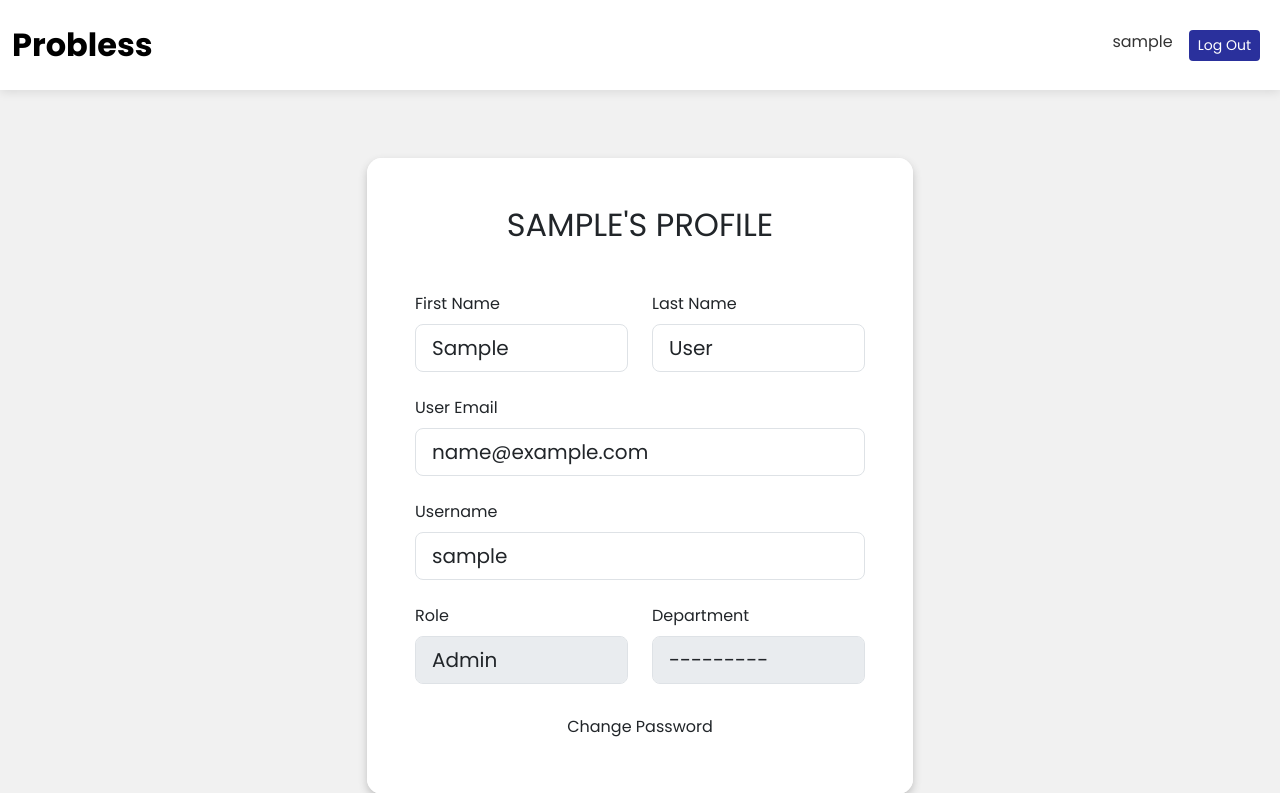
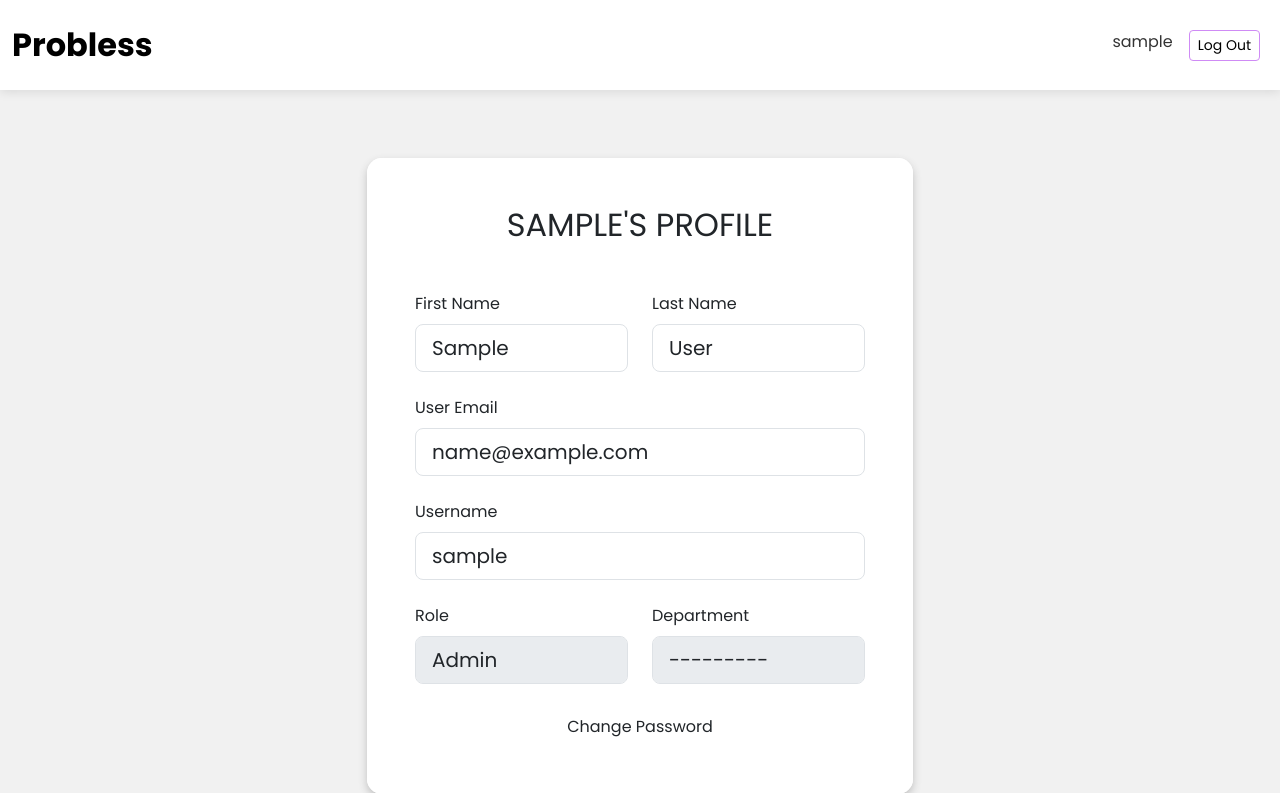
Before and after one commit to luismarrer/Probless-project, a Django app: page /account/profile/1/ in a window 1280 px wide. Shown: the top 793 px of the page. Run offline with Django 5.2, Linux system fonts and the light colour scheme; the visitor is signed in with stand-in values (Sample User, id 1); data comes from the database, SQL or seed files in the repository; data that the repository does not hold is empty; some libraries are stand-ins or nearby versions.

Commit message:
Update button styles for consistency; change background colors and hover effects across multiple templates

```diff
--- a/probless/account/templates/create_user.html
+++ b/probless/account/templates/create_user.html
@@ -67,7 +67,7 @@
 
                                 <div class="d-flex justify-content-center">
                                     <button type="button" class="btn" onclick="window.history.back();">Cancel</button>
-                                    <button type="submit" data-mdb-button-init data-mdb-ripple-init class="btn btn-block custom-button-auth text-white" style="background: #4d9afd">Create</button>
+                                    <button type="submit" data-mdb-button-init data-mdb-ripple-init class="btn btn-block custom-button-auth text-white" style="background: #6D28D9">Create</button>
                                 </div>
                             </form>
                         </div>
--- a/probless/account/templates/login.html
+++ b/probless/account/templates/login.html
@@ -14,7 +14,7 @@
         <div class="d-flex align-items-center pt-5 gradient-custom-3 pb-5" style="min-height: 100vh">
             <div class="container h-100">
                 <div class="row d-flex justify-content-center align-items-center h-100">
-                    <div class="col-12 col-md-9 col-lg-7 col-xl-6">
+                    <div class="col-12 col-md-9 col-lg-7 col-xl-5">
                         <div class="card" style="border-radius: 15px; border: none; box-shadow: 0px 4px 8px rgb(192, 192, 192)">
                             <div class="card-body p-5">
                                 <h2 class="text-uppercase text-center mb-5">Login to continue</h2>
--- a/probless/account/templates/signup_owner.html
+++ b/probless/account/templates/signup_owner.html
@@ -64,7 +64,7 @@
 
                                     <div class="d-flex justify-content-center">
                                     <button  type="submit" data-mdb-button-init
-                                        data-mdb-ripple-init class="btn btn-block custom-button-auth text-white">Register</button>
+                                        data-mdb-ripple-init class="btn btn-block custom-button-auth text-white" style="background: #6D28D9">Register</button>
                                     </div>
 
                                     <p class="text-center text-muted mt-5 mb-0">Already have an account? <a href="{% url 'login' %}"
--- a/probless/account/templates/update_user.html
+++ b/probless/account/templates/update_user.html
@@ -58,7 +58,7 @@
                                 {% if request.user.is_owner%}
                                     <div class="d-flex justify-content-center">
                                         <a href="{% url 'change_password' user.id %}" class="btn" title="Change Password">Change Password</a>
-                                        <button type="submit" data-mdb-button-init data-mdb-ripple-init class="btn btn-block custom-button-auth text-white" style="background: #4d9afd">Update</button>
+                                        <button type="submit" data-mdb-button-init data-mdb-ripple-init class="btn btn-block custom-button-auth text-white"">Update</button>
                                     </div>
                                 {% endif %}
                             </form>
--- a/probless/account/templates/view_detail_user.html
+++ b/probless/account/templates/view_detail_user.html
@@ -57,7 +57,7 @@
                                 <div class="d-flex justify-content-center">
                                     <a href="{% url 'change_password' user.id %}" class="btn" title="Change Password">Change Password</a>
                                     {% if request.user.is_owner%}
-                                        <button type="submit" data-mdb-button-init data-mdb-ripple-init class="btn btn-block custom-button-auth text-white" style="background: #4d9afd">Update</button>
+                                        <button type="submit" data-mdb-button-init data-mdb-ripple-init class="btn btn-block custom-button-auth text-white" style="background: #6D28D9">Update</button>
                                     </div>
                                 {% endif %}
                             </form>
--- a/probless/core/static/style-layout.css
+++ b/probless/core/static/style-layout.css
@@ -33,3 +33,20 @@ body {
     justify-content: center;
     align-items: center;
 }
+
+.i-btn {
+    background: #6D28D9;
+}
+.i-btn:hover {
+    background: #CF8BF5;
+}
+
+.log-out-btn {
+    background: none;
+    border-color: #CF8BF5;
+}
+
+.log-out-btn:hover {
+    background: none;
+    border-color: #6D28D9;
+}
--- a/probless/core/templates/create_ticket.html
+++ b/probless/core/templates/create_ticket.html
@@ -4,7 +4,7 @@
 {% block title %}Create Ticket{% endblock %}
 
 {% block content %}
-	<div class="mask d-flex align-items-center h-100 gradient-custom-3 mt-5">
+	<div class="mask d-flex align-items-center h-100 gradient-custom-3 mt-3 mb-4">
 		<div class="container h-100 mt-3 pt-7">
 			<div class="row d-flex justify-content-center align-items-center h-100">
 				<div class="col-md-6">
@@ -45,7 +45,7 @@
 											<button type="button" class="btn" onclick="window.history.back();">Cancel</button>
 										</div>
 										<div class="col-md-5 col-sm-6">
-											<button type="submit" class="btn btn-primary">Create</button>
+											<button type="submit" class="btn text-white" style="background: #6D28D9">Create</button>
 										</div>
 									{% else %}
 										<div class="col-md-1 col-sm-3 text-end">
@@ -58,7 +58,7 @@
 									<!-- Button to get AI suggestion -->
 									{% if not ai_response %}
 										<div class="col-md-4 col-sm3">
-											<button type="submit" name="use_ai" class="btn btn-info btn-lg text-white" style="background: #4d9afd; white-space: nowrap;" >Get AI Solution</button>
+											<button type="submit" name="use_ai" class="btn btn-lg text-white" style="background: #CF8BF5; white-space: nowrap;" >Get AI Solution</button>
 										</div>
 									{% endif %}
 								</div>
--- a/probless/core/templates/dashboard.html
+++ b/probless/core/templates/dashboard.html
@@ -96,7 +96,7 @@
 							Update Department
 						</a>
 						{% endif %} {% endcomment %}
-						<a href="{% url 'create_ticket' workspace.id department.id %}" class="btn btn-primary mt-2 mx-1" >
+						<a href="{% url 'create_ticket' workspace.id department.id %}" class="btn text-white mt-2 mx-1" style="background: #6D28D9">
 							Create a new ticket
 						</a>
 					</div>
--- a/probless/core/templates/home.html
+++ b/probless/core/templates/home.html
@@ -31,8 +31,8 @@
         </li>
         <li class="nav-item">
           <div class="d-flex gap-2">
-            <a href="{% url 'login' %}" class="btn btn-primary text-black log-in-btn">Log In</a>
-            <a href="{% url 'signup_owner' %}" class="btn button-primary text-white sign-up-btn me-5">Sign
+            <a href="{% url 'login' %}" class="btn  text-black log-in-btn">Log In</a>
+            <a href="{% url 'signup_owner' %}" class="btn text-white sign-up-btn me-5">Sign
               Up</a>
           </div>
         </li>
@@ -53,7 +53,7 @@
           <div class="d-flex gap-2 mt-5">
             <a href="https://github.com/luismarrer/Probless-project/tree/main"
               class="btn btn-lg fs-5 p-auto me-5 button-primary ms-5 app-btn">Probless</a>
-            <a href="{% url 'signup_owner' %}" class="btn btn-lg btn-primary text-white start-btn">Get
+            <a href="{% url 'signup_owner' %}" class="btn btn-lg text-white start-btn">Get
               Started</a>
           </div>
         </div>
--- a/probless/core/templates/layout.html
+++ b/probless/core/templates/layout.html
@@ -35,7 +35,7 @@
 							<!-- Users Dropdown -->
 							<li class="nav-item dropdown">
 								<a class="nav-link" href="#" id="userDropdown" role="button" data-bs-toggle="dropdown" aria-expanded="false">
-									<button type="button" class="btn btn-sm text-white" style="background: #2a309c;">Manage Users</button>
+									<button type="button" class="btn btn-sm text-white i-btn">Manage Users</button>
 								</a>
 								<ul class="dropdown-menu" aria-labelledby="userDropdown">
 									<li><a class="dropdown-item" href="{% url 'create_user' %}">Create User</a></li>
@@ -46,7 +46,7 @@
 							<!-- Create Workspace Link -->
 							<li class="nav-item">
 								<a class="nav-link" href="{% url 'create_workspace' %}">
-									<button type="button" class="btn btn-sm text-white" style="background: #2a309c;">Create a new workspace</button>
+									<button type="button" class="btn btn-sm text-white i-btn">Create a new workspace</button>
 								</a>
 							</li>
 
@@ -66,7 +66,7 @@
                         {% if workspace and department %}
 							<li class="nav-item">
 								<a class="nav-link" href="{% url 'tickets_history' workspace.id department.id %}">
-									<button type="button" class="btn btn-sm text-white" style="background: #2a309c;">Tickets History</button>
+									<button type="button" class="btn btn-sm text-white" style="background: #6D28D9;">Tickets History</button>
 								</a>
 							</li>
                         {% endif %}
@@ -79,7 +79,7 @@
 							</li>
 							<li class="nav-item">
 								<a class="btn nav-link" href="{% url 'logout' %}">
-									<button type="button" class="btn btn-sm text-white" style="background: #2a309c;">Log Out</button>
+									<button type="button" class="btn btn-sm text-black log-out-btn">Log Out</button>
 								</a>
 							</li>
 						{% else %}
--- a/probless/workspace/templates/create_department.html
+++ b/probless/workspace/templates/create_department.html
@@ -21,7 +21,7 @@
 								</div>
 								<div class="d-flex justify-content-end">
 									<button type="button" class="btn" onclick="window.history.back();">Cancel</button>
-									<button type="submit" class="btn btn-primary">Create</button>
+									<button type="submit" class="btn text-white" style="background: #6D28D9">Create</button>
 								</div>
 							</form>
 						</div>
--- a/probless/workspace/templates/create_workspace.html
+++ b/probless/workspace/templates/create_workspace.html
@@ -21,7 +21,7 @@
 								</div>
 								<div class="d-flex justify-content-end">
 									<button type="button" class="btn" onclick="window.history.back();">Cancel</button>
-									<button type="submit" class="btn btn-primary">Create</button>
+									<button type="submit" class="btn text-white" style="background: #6D28D9">Create</button>
 								</div>
 							</form>
 						</div>
--- a/probless/workspace/templates/workspace_detail.html
+++ b/probless/workspace/templates/workspace_detail.html
@@ -55,7 +55,7 @@
 			<a href="{% url 'update_workspace' workspace.id %}" class="btn btn-primary mx-1">
 				Update Workspace
 			</a> {% endcomment %}
-			<a href="{% url 'create_department' workspace.id %}" class="btn btn-primary mx-1">
+			<a href="{% url 'create_department' workspace.id %}" class="btn text-white mx-1" style="background: #6D28D9">
 				Create New Department
 			</a>
 		</div>
```
Also changed, not shown: probless/account/static/style-auth.css (+8 -1 lines), probless/core/static/land-page.css (+8 -0 lines), probless/account/static/login1.png (added).
